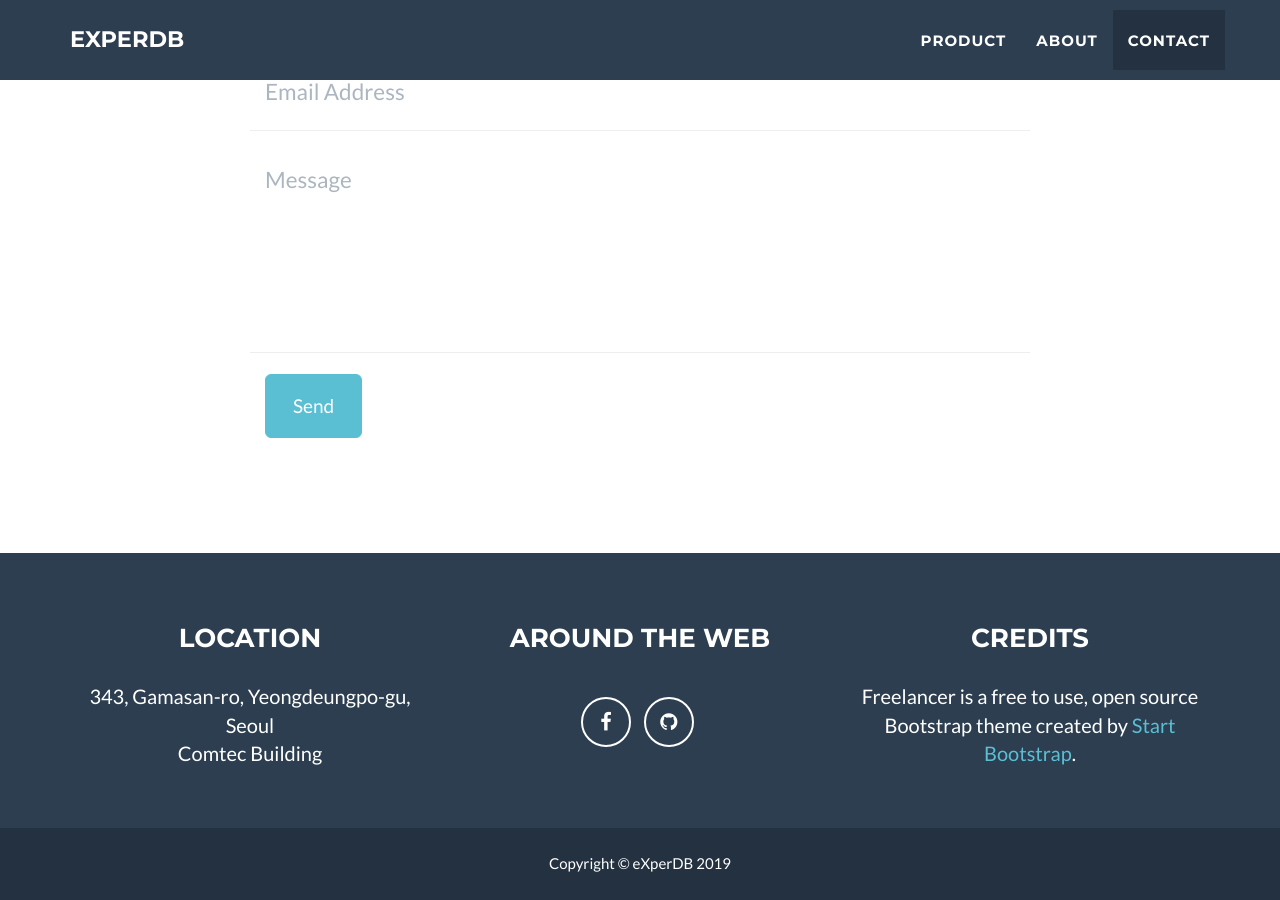
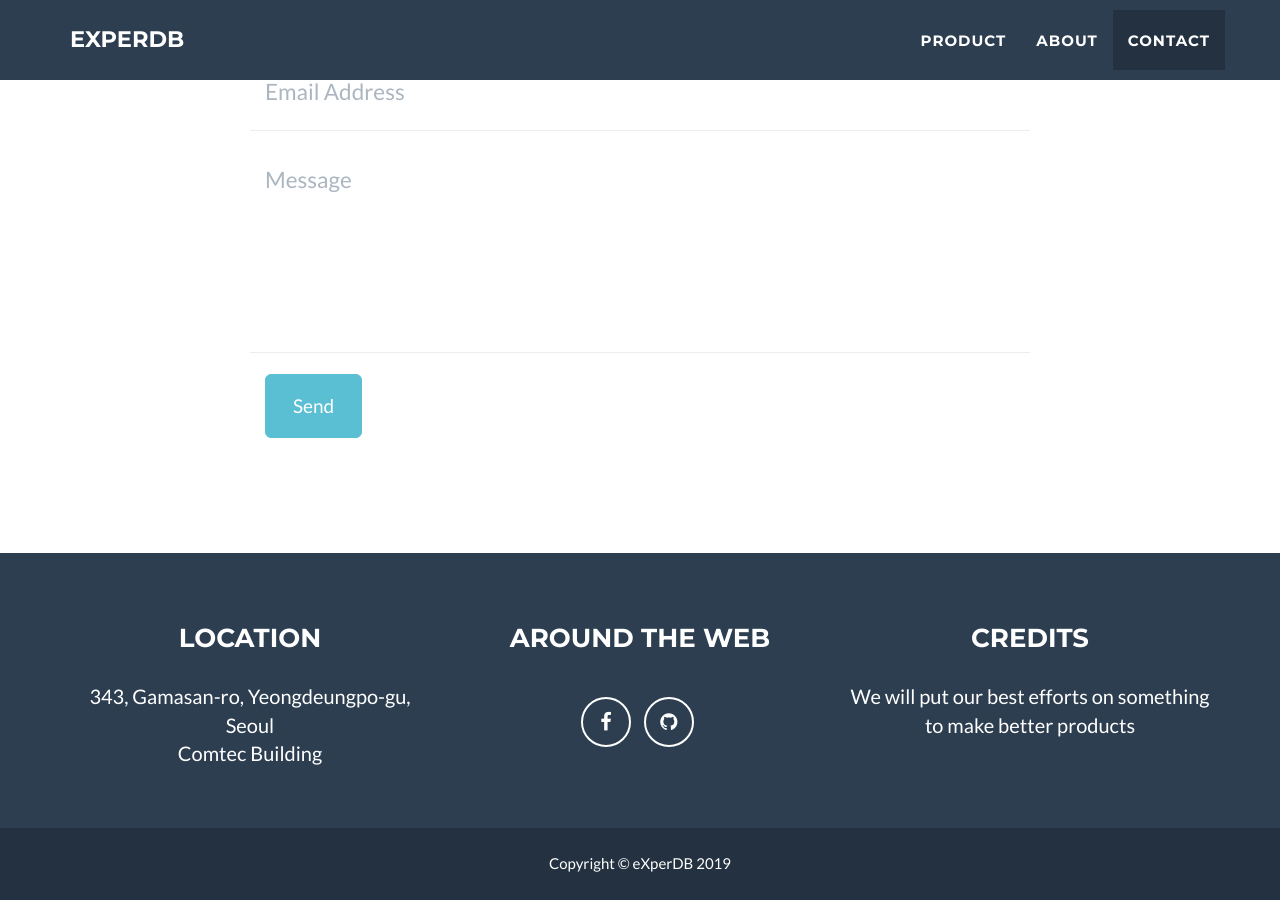
Before and after one commit to experdb/experdb_bak.github.io, a Jekyll site: the page built from index.html, in a window 1280 px wide and 900 px high, scrolled down 1969 px. Built offline with Jekyll 4.4.1, drawn with Linux system fonts in a browser that asks for light colours.

Commit message:
Update _config.yml

```diff
--- a/_config.yml
+++ b/_config.yml
@@ -50,7 +50,7 @@ address:
   - line: Comtec Building
 
 # Credits content
-credits: 'Freelancer is a free to use, open source Bootstrap theme created by <a href="http://startbootstrap.com">Start Bootstrap</a>.'
+credits: 'We will put our best efforts on something to make better products'
 
 # Build settings
 markdown: kramdown
```
